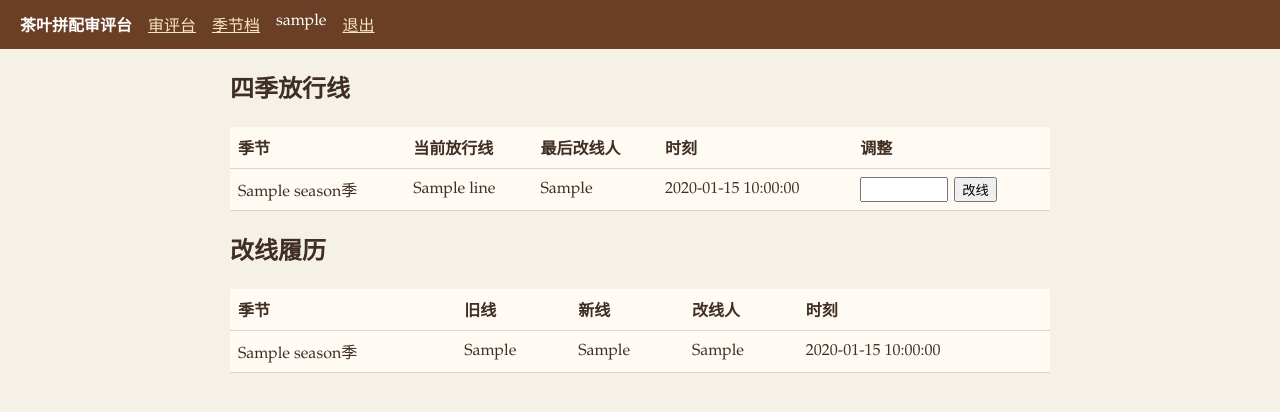
After one commit to lacsar712/cc-tb-b03-GSB, a Flask app: page /seasons in a window 1280 px wide. The commit adds this page. Shown: the top 412 px of the page. Run offline with Flask 3, Linux system fonts and the light colour scheme; the visitor is signed in with stand-in values (Sample User, id 1); a database or web service that is not in the repository returns one stand-in record (values such as "Sample title"); some libraries are stand-ins or nearby versions.

Commit message:
feat: seasonal pass lines

```diff
--- a/backend/app.py
+++ b/backend/app.py
@@ -5,7 +5,7 @@ import psycopg2
 from flask import Flask, redirect, render_template, request, session, url_for
 from psycopg2.extras import RealDictCursor
 
-from rules import weigh
+from rules import SEASONS, weigh
 
 app = Flask(__name__)
 app.secret_key = os.environ.get("FLASK_SECRET", "tea-cupping-dev-secret")
@@ -62,7 +62,12 @@ def home():
     with db() as conn, conn.cursor(cursor_factory=RealDictCursor) as cur:
         cur.execute("SELECT * FROM cuppings ORDER BY id DESC")
         rows = cur.fetchall()
-    return render_template("home.html", rows=rows, can_write=session.get("role") == "writer")
+    return render_template(
+        "home.html",
+        rows=rows,
+        seasons=SEASONS,
+        can_write=session.get("role") == "writer",
+    )
 
 
 @app.post("/cuppings")
@@ -70,19 +75,83 @@ def home():
 def create():
     if session.get("role") != "writer":
         return ("仅审评员可提交拼配审评", 403)
+    # 交评必须声明季节，缺声明直接拒交
+    season = (request.form.get("season") or "").strip()
+    if season not in SEASONS:
+        return ("交评必须声明季节（春/夏/秋/冬）", 400)
     aroma = float(request.form["aroma"])
     taste = float(request.form["taste"])
     liquor = float(request.form["liquor"])
     lot = request.form["lot"].strip()
-    verdict, note, score = weigh(aroma, taste, liquor)
     with db() as conn, conn.cursor(cursor_factory=RealDictCursor) as cur:
+        # 服务端用声明季节对应的当前线判定
+        cur.execute("SELECT line FROM season_lines WHERE season=%s", (season,))
+        line_row = cur.fetchone()
+        if line_row is None:
+            return (f"未知季节档：{season}", 400)
+        line = line_row["line"]
+        verdict, note, score = weigh(aroma, taste, liquor, line)
         cur.execute(
-            """INSERT INTO cuppings (lot, aroma, taste, liquor, score, verdict, note, created_by)
-               VALUES (%s,%s,%s,%s,%s,%s,%s,%s) RETURNING *""",
-            (lot, aroma, taste, liquor, score, verdict, note, session["user"]),
+            """INSERT INTO cuppings (lot, season, aroma, taste, liquor, score, verdict, note, created_by)
+               VALUES (%s,%s,%s,%s,%s,%s,%s,%s,%s) RETURNING *""",
+            (lot, season, aroma, taste, liquor, score, verdict, note, session["user"]),
         )
         row = cur.fetchone()
         conn.commit()
     if request.headers.get("HX-Request"):
         return render_template("_row.html", row=row)
     return redirect(url_for("home"))
+
+
+@app.get("/seasons")
+@login_required
+def seasons_page():
+    with db() as conn, conn.cursor(cursor_factory=RealDictCursor) as cur:
+        cur.execute("SELECT * FROM season_lines ORDER BY array_position(ARRAY['春','夏','秋','冬'], season)")
+        lines = cur.fetchall()
+        cur.execute(
+            """SELECT * FROM season_line_history
+               ORDER BY id DESC"""
+        )
+        history = cur.fetchall()
+    return render_template(
+        "seasons.html",
+        lines=lines,
+        history=history,
+        can_write=session.get("role") == "writer",
+    )
+
+
+@app.post("/seasons/<season>/line")
+@login_required
+def update_line(season):
+    if session.get("role") != "writer":
+        return ("仅审评员可调整季节放行线", 403)
+    if season not in SEASONS:
+        return (f"未知季节档：{season}", 400)
+    try:
+        new_line = float(request.form["line"])
+    except (KeyError, TypeError, ValueError):
+        return ("放行线必须是数字", 400)
+
+    with db() as conn, conn.cursor(cursor_factory=RealDictCursor) as cur:
+        cur.execute("SELECT line FROM season_lines WHERE season=%s FOR UPDATE", (season,))
+        row = cur.fetchone()
+        if row is None:
+            return (f"未知季节档：{season}", 400)
+        old_line = row["line"]
+        if new_line == old_line:
+            conn.rollback()
+        else:
+            cur.execute(
+                "UPDATE season_lines SET line=%s, changed_by=%s, changed_at=now() WHERE season=%s",
+                (new_line, session["user"], season),
+            )
+            # 履历只追加：旧行不被后续修改覆盖
+            cur.execute(
+                """INSERT INTO season_line_history (season, old_line, new_line, changed_by)
+                   VALUES (%s,%s,%s,%s)""",
+                (season, old_line, new_line, session["user"]),
+            )
+            conn.commit()
+    return redirect(url_for("seasons_page"))
--- a/backend/rules.py
+++ b/backend/rules.py
@@ -1,5 +1,9 @@
-def weigh(aroma: float, taste: float, liquor: float) -> tuple[str, str, float]:
+SEASONS = ("春", "夏", "秋", "冬")
+DEFAULT_LINE = 7.0
+
+
+def weigh(aroma: float, taste: float, liquor: float, line: float = DEFAULT_LINE) -> tuple[str, str, float]:
     score = round(aroma * 0.3 + taste * 0.5 + liquor * 0.2, 2)
-    if score >= 7:
-        return "通过", "加权分达到放行线", score
-    return "不通过", "加权分低于放行线", score
+    if score >= line:
+        return "通过", f"加权分达到放行线（{line:g}）", score
+    return "不通过", f"加权分低于放行线（{line:g}）", score
--- a/backend/templates/_row.html
+++ b/backend/templates/_row.html
@@ -1,5 +1,6 @@
 <tr>
   <td>{{ row.lot }}</td>
+  <td>{{ row.season }}{% if row.season %}季{% endif %}</td>
   <td>{{ row.score }}</td>
   <td class="{% if row.verdict == '通过' %}pass{% else %}fail{% endif %}">{{ row.verdict }}</td>
   <td>{{ row.note }}</td>
--- a/backend/templates/base.html
+++ b/backend/templates/base.html
@@ -18,6 +18,8 @@
   <header>
     <strong>茶叶拼配审评台</strong>
     {% if session.user %}
+      <a href="{{ url_for('home') }}">审评台</a>
+      <a href="{{ url_for('seasons_page') }}">季节档</a>
       <span>{{ session.user }}</span>
       <a href="{{ url_for('logout') }}">退出</a>
     {% endif %}
--- a/backend/templates/home.html
+++ b/backend/templates/home.html
@@ -4,6 +4,10 @@
 <form method="post" action="{{ url_for('create') }}" data-swap="1">
   <h2>新开一轮审评</h2>
   <input name="lot" placeholder="批次" required />
+  <select name="season" required>
+    <option value="" selected disabled>声明季节</option>
+    {% for s in seasons %}<option value="{{ s }}">{{ s }}季</option>{% endfor %}
+  </select>
   <input name="aroma" type="number" step="0.1" min="0" max="10" placeholder="香气" required />
   <input name="taste" type="number" step="0.1" min="0" max="10" placeholder="滋味" required />
   <input name="liquor" type="number" step="0.1" min="0" max="10" placeholder="汤色" required />
@@ -11,7 +15,7 @@
 </form>
 {% endif %}
 <table>
-  <thead><tr><th>批次</th><th>加权分</th><th>结论</th><th>说明</th></tr></thead>
+  <thead><tr><th>批次</th><th>季节</th><th>加权分</th><th>结论</th><th>说明</th></tr></thead>
   <tbody id="rows">
     {% for row in rows %}{% include "_row.html" %}{% endfor %}
   </tbody>
--- /dev/null
+++ b/backend/templates/seasons.html
@@ -0,0 +1,46 @@
+{% extends "base.html" %}
+{% block body %}
+<h2>四季放行线</h2>
+<table>
+  <thead><tr><th>季节</th><th>当前放行线</th><th>最后改线人</th><th>时刻</th>{% if can_write %}<th>调整</th>{% endif %}</tr></thead>
+  <tbody>
+    {% for line in lines %}
+    <tr>
+      <td>{{ line.season }}季</td>
+      <td>{{ line.line }}</td>
+      <td>{{ line.changed_by }}</td>
+      <td>{{ line.changed_at.strftime('%Y-%m-%d %H:%M:%S') }}</td>
+      {% if can_write %}
+      <td>
+        <form method="post" action="{{ url_for('update_line', season=line.season) }}" style="display:flex;gap:6px;padding:0;margin:0;background:none;">
+          <input name="line" type="number" step="0.1" min="0" max="10" value="{{ line.line }}" required style="width:80px;" />
+          <button>改线</button>
+        </form>
+      </td>
+      {% endif %}
+    </tr>
+    {% endfor %}
+  </tbody>
+</table>
+
+<h2>改线履历</h2>
+<table>
+  <thead><tr><th>季节</th><th>旧线</th><th>新线</th><th>改线人</th><th>时刻</th></tr></thead>
+  <tbody>
+    {% for h in history %}
+    <tr>
+      <td>{{ h.season }}季</td>
+      <td>{{ h.old_line if h.old_line is not none else '—' }}</td>
+      <td>{{ h.new_line }}</td>
+      <td>{{ h.changed_by }}</td>
+      <td>{{ h.changed_at.strftime('%Y-%m-%d %H:%M:%S') }}</td>
+    </tr>
+    {% else %}
+    <tr><td colspan="5">暂无改线记录</td></tr>
+    {% endfor %}
+  </tbody>
+</table>
+{% if not can_write %}
+<p>观察员账号仅可查看四季线表与履历，不能调整放行线。</p>
+{% endif %}
+{% endblock %}
```
Also changed, not shown: backend/seed.py (+50 -6 lines), README.md.
